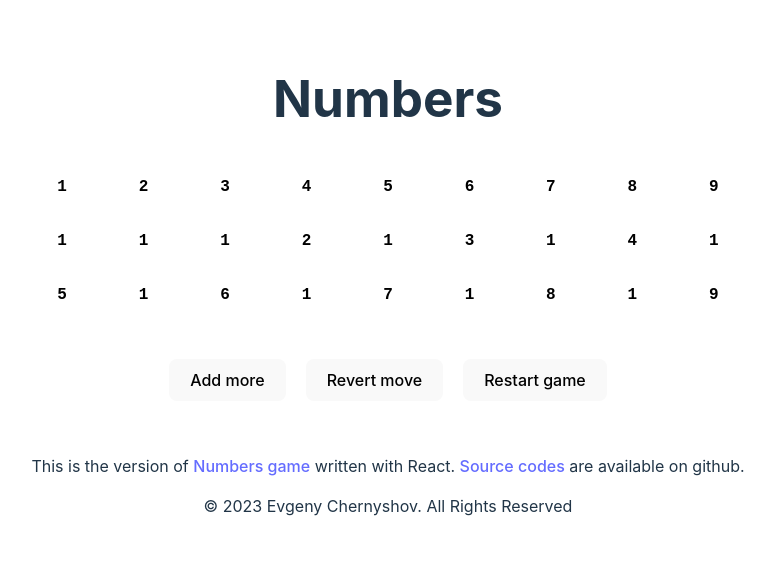
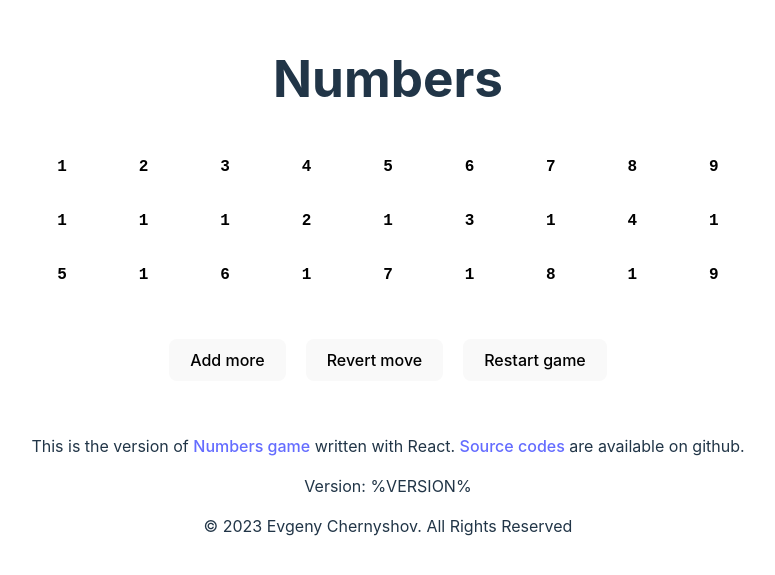
Before and after one commit to wastemaster/numbers-game, a React (Vite) app: page / in a window 1280 px wide. Shown: the part 123-698 px from the top of the page, without its empty margins (252-1027 px from the left). Built offline with nearby package versions, Linux system fonts and the light colour scheme.

Commit message:
display version in app footer

```diff
--- a/index.html
+++ b/index.html
@@ -4,7 +4,7 @@
     <meta charset="UTF-8" />
     <link rel="icon" type="image/svg+xml" href="/91.svg" />
     <meta name="viewport" content="width=device-width, initial-scale=1.0" />
-    <meta build-version="%VERSION%"/>
+    <meta name="build-version" content="%VERSION%"/>
     <title>Numbers game</title>
   </head>
   <body>
--- a/src/App.jsx
+++ b/src/App.jsx
@@ -1,6 +1,11 @@
 import { useState } from 'react'
 import './App.css'
 import Game from './components/Game.jsx'
+
+
+function getVersion() {
+    return document.head.querySelector("[name~=build-version][content]").content;
+}
 
 function App() {
 
@@ -13,6 +18,9 @@ function App() {
          <p>
             This is the version of <a href="https://numbers.mokoron.ru/">Numbers game</a> written with React. <a href="https://github.com/wastemaster/numbers-game">Source codes</a> are available on github.
          </p>
+         <p>
+            Version: {getVersion()}
+         </p>
       </div>
 
       <div className="footer">
```
